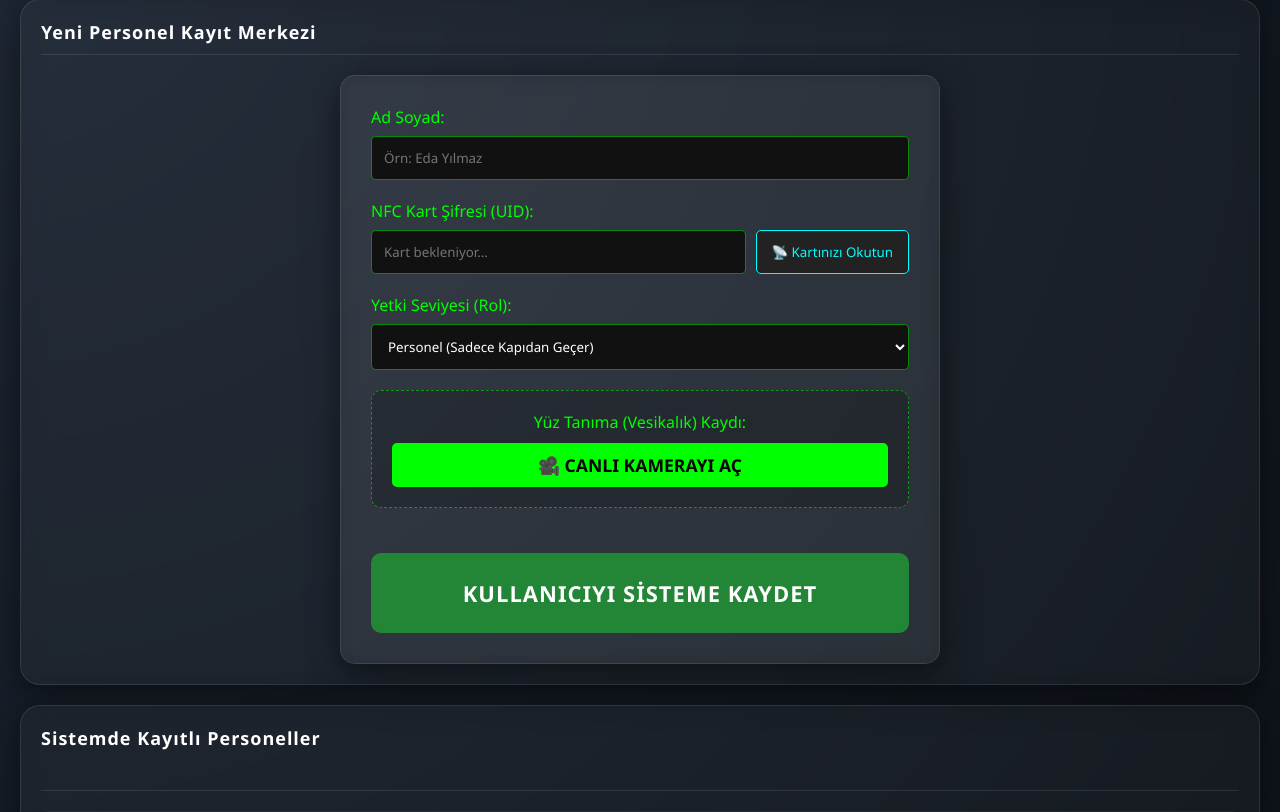
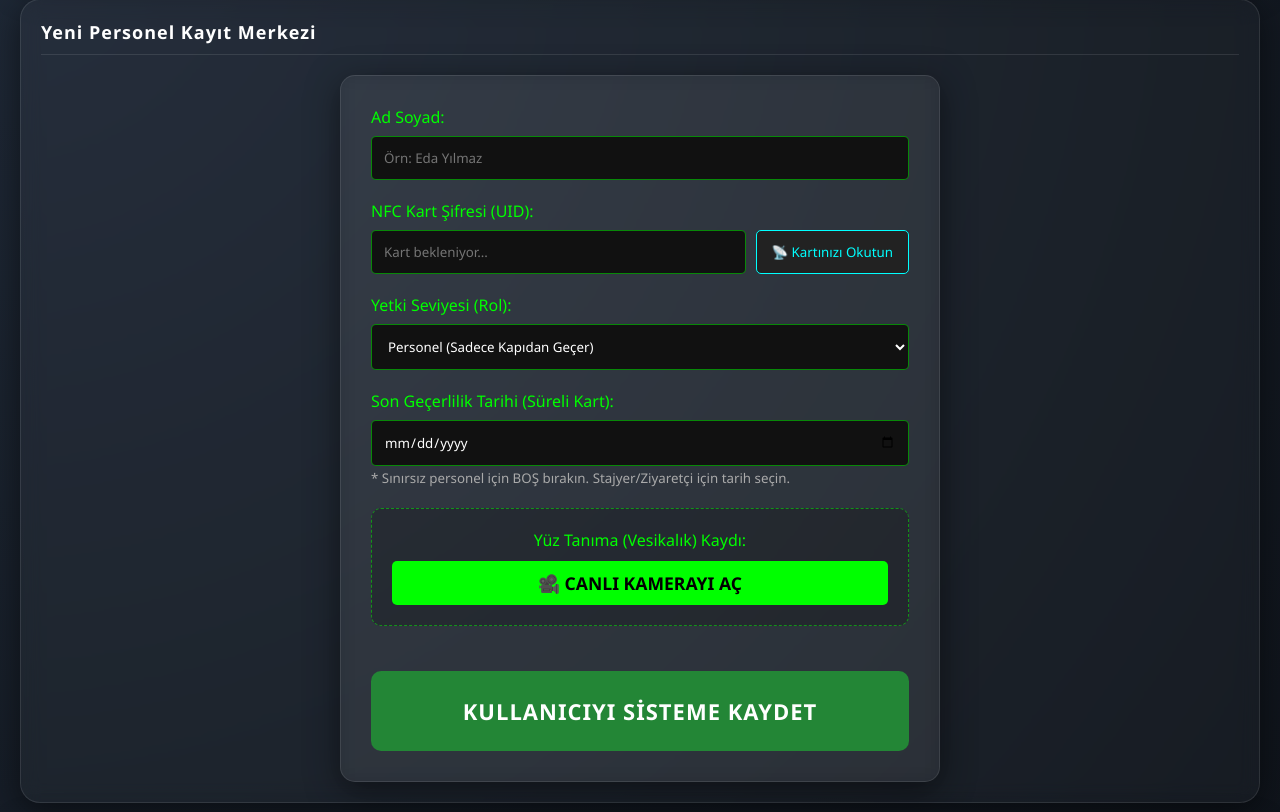
Before and after one commit to tarhaneda/NFC_Sistemi, a Flask app: page /kullanici_yonetimi in a window 1280 px wide. Shown: the part 110-922 px from the top of the page. Run offline with Flask 3, Linux system fonts and the light colour scheme; the visitor is signed in with stand-in values (Sample User, id 1); data that the repository does not hold is empty; parts of the project's set-up code (start-up, migrations or seed data) failed here and were passed over; some libraries are stand-ins or nearby versions.

Commit message:
feat: IK Puantaj sistemi (Excel Raporu) ve sureli Ziyaretci/Stajyer kartlari eklendi

```diff
--- a/arayuz/app.py
+++ b/arayuz/app.py
@@ -164,6 +164,7 @@ def kullanici_yonetimi():
         ad_soyad = request.form.get('ad_soyad')
         nfc_uid = request.form.get('nfc_uid')
         rol=request.form.get('rol', 'PERSONEL')
+        gecerlilik_tarihi=request.form.get('gecerlilik_tarihi', '')
         fotograf_b64 = request.form.get('fotograf_base64')
 
         if ad_soyad and nfc_uid and fotograf_b64:
@@ -182,7 +183,7 @@ def kullanici_yonetimi():
                     f.write(resim_verisi)
 
                 db_foto_yolu = f"yapay_zeka/kayitli_yuzler/{dosya_adi}"
-                db.kullanici_ekle(ad_soyad, nfc_uid, db_foto_yolu, rol)
+                db.kullanici_ekle(ad_soyad, nfc_uid, db_foto_yolu, rol,gecerlilik_tarihi)
                 mesaj = f" BAŞARILI: {ad_soyad} sisteme '{dosya_adi}' adıyla kaydedildi!"
         else:
             mesaj = "Lütfen tüm alanları doldurun ve fotoğrafınızı çekin!"
@@ -253,6 +254,7 @@ def kullanici_duzenle(id):
         nfc_uid = request.form.get('nfc_uid')
         fotograf_base64 = request.form.get('fotograf_base64')
         rol=request.form.get('rol', 'PERSONEL')
+        gecerlilik_tarihi=request.form.get('gecerlilik_tarihi','')
 
         eski_foto_yolu = mevcut_kisi['yuz_fotograf_yolu']
 
@@ -276,7 +278,7 @@ def kullanici_duzenle(id):
                 return render_template('kullanici_duzenle.html', kisi=mevcut_kisi, mesaj=mesaj)
 
         # 2. İSİM VE NFC BİLGİLERİNİ GÜNCELLE
-        basarili, guncelleme_mesaji = db.kullanici_guncelle(id, ad_soyad, nfc_uid,rol)
+        basarili, guncelleme_mesaji = db.kullanici_guncelle(id, ad_soyad, nfc_uid,rol,gecerlilik_tarihi)
 
         if basarili:
             mevcut_kisi = db.kullanici_getir(id) # Sayfada yeni halini göstermek için tekrar çek
@@ -416,6 +418,16 @@ def kart_kontrol():
         db.log_kaydet(f"Blokeli kartla giriş denemesi: {nfc_uid}", "YETKİSİZ_GİRİŞ_DENEMESİ")
         return jsonify({"durum": "HATA", "mesaj": "Bu kart şüpheli işlemler sebebiyle BLOKE edilmiştir! Yöneticinizle görüşün."})
 
+        # YENİ EKLENECEK SÜRE KONTROLÜ
+    if kullanici.get('gecerlilik_tarihi'):
+        from datetime import datetime
+        gecerlilik = datetime.strptime(kullanici['gecerlilik_tarihi'], '%Y-%m-%d').date()
+        bugun = datetime.now().date()
+        if bugun > gecerlilik:
+            db.log_kaydet(f"Süresi dolmuş kart denemesi: {kullanici['ad_soyad']}", "YETKİSİZ_GİRİŞ_DENEMESİ")
+            return jsonify({"durum": "HATA", "mesaj": f"Geçiş Reddedildi! Kartınızın süresi {gecerlilik} tarihinde dolmuş."})
+
+
     return jsonify ({"durum": "BASARILI", "mesaj": f"Sayın {kullanici['ad_soyad']}, lütfen yüzünüzü kameraya hizalayıp taratın."})
 
 @app.route('/api/yuz_kontrol', methods=['POST'])
@@ -527,6 +539,51 @@ def admin_kart_kontrol():
     else:
         return jsonify({"durum": "HATA", "mesaj": "Siz sadece personelsiniz, yönetim paneline giremezsiniz!"})
 
+import pandas as pd
+from io import BytesIO
+from flask import send_file
+
+@app.route('/api/rapor_indir')
+def rapor_indir():
+    if not session.get('giris_basarili'):
+        return redirect(url_for('login'))
+
+    baslangic = request.args.get('baslangic', '')
+    bitis = request.args.get('bitis', '')
+
+    baglanti = db.veritabani_baglantisi_al()
+    sorgu = "SELECT olay_detayi as 'Personel / İşlem', durum as 'Giriş Durumu', olay_tarihi as 'Tarih ve Saat' FROM kayitlar"
+    parametreler = []
+    sorgu_kriterleri = []
+
+    if baslangic != '':
+        sorgu_kriterleri.append("date(olay_tarihi) >= ?")
+        parametreler.append(baslangic)
+    if bitis != '':
+        sorgu_kriterleri.append("date(olay_tarihi) <= ?")
+        parametreler.append(bitis)
+
+    if len(sorgu_kriterleri) > 0:
+        sorgu += " WHERE " + " AND ".join(sorgu_kriterleri)
+
+    sorgu += " ORDER BY id DESC"
+
+    df = pd.read_sql_query(sorgu, baglanti, params=parametreler)
+    baglanti.close()
+
+    output = BytesIO()
+    with pd.ExcelWriter(output, engine='openpyxl') as writer:
+        df.to_excel(writer, index=False, sheet_name='Geçiş Kayıtları')
+
+    output.seek(0)
+
+    tarih_metni = "tum_kayitlar"
+    if baslangic or bitis:
+        tarih_metni = f"{baslangic}_{bitis}"
+
+    return send_file(output, download_name=f"puantaj_raporu_{tarih_metni}.xlsx", as_attachment=True)
+
+
 
 if __name__ == '__main__':
     webbrowser.open("http://127.0.0.1:5000")
--- a/arayuz/templates/kullanici_duzenle.html
+++ b/arayuz/templates/kullanici_duzenle.html
@@ -154,6 +154,12 @@
                     <option value="YONETICI" {% if kisi.rol == 'YONETICI' %}selected{% endif %}>Yönetici (Arayüze Girebilir)</option>
                 </select>
             </div>
+                        <div class="form-group">
+                <label>Son Geçerlilik Tarihi (Süreli Kart):</label>
+                <input type="date" name="gecerlilik_tarihi" value="{{ kisi.gecerlilik_tarihi or '' }}" onClick="this.showPicker()" style="width: 100%; padding: 12px; background: #111; border: 1px solid rgba(0, 255, 0, 0.5); color: #fff; border-radius: 5px;">
+                <small style="color: #aaa;">* Sınırsız personel için BOŞ bırakın. Stajyer/Ziyaretçi için tarih seçin.</small>
+            </div>
+
 
 
                     <div class="camera-section">
--- a/arayuz/templates/kullanici_yonetimi.html
+++ b/arayuz/templates/kullanici_yonetimi.html
@@ -294,6 +294,12 @@
                             <option value="YONETICI">Yönetici (Arayüze Girebilir)</option>
                         </select>
                     </div>
+                                        <div class="form-group">
+                        <label>Son Geçerlilik Tarihi (Süreli Kart):</label>
+                        <input type="date" name="gecerlilik_tarihi" onClick="this.showPicker()" style="width: 100%; padding: 12px; background: #111; border: 1px solid rgba(0, 255, 0, 0.5); color: #fff; border-radius: 5px;">
+                        <small style="color: #aaa;">* Sınırsız personel için BOŞ bırakın. Stajyer/Ziyaretçi için tarih seçin.</small>
+                    </div>
+
 
 
                         <div class="camera-section">
--- a/arayuz/templates/loglar.html
+++ b/arayuz/templates/loglar.html
@@ -131,6 +131,12 @@
                     <label>Bitiş Tarihi:</label>
                     <input type="date" name="bitis" value="{{ bitis }}">
                 </div>
+                        <div style="margin-top: 20px; text-align: right; margin-bottom: 20px;">
+            <a href="/api/rapor_indir?baslangic={{ baslangic }}&bitis={{ bitis }}" style="background: #28a745; color: white; padding: 12px 25px; border-radius: 5px; text-decoration: none; font-weight: bold; font-size: 16px; border: 2px solid #1e7e34;">
+                📊 Excel (Puantaj) Raporunu İndir
+            </a>
+        </div>
+
 
                 <button type="submit" class="btn-filter">🔍 Filtrele</button>
                 <a href="{{ url_for('loglar') }}" style="color: #aaa; font-size: 0.9em; text-decoration: none; align-self: center; margin-left: 10px;">Temizle</a>
--- a/veritabani/database.py
+++ b/veritabani/database.py
@@ -1,3 +1,4 @@
+
 from datetime import datetime
 import sqlite3
 import sqlite3
@@ -29,8 +30,14 @@ def tablolari_olustur():
         nfc_uid TEXT NOT NULL UNIQUE,
         aktif_mi INTEGER Default 1,
         rol TEXT DEFAULT 'PERSONEL',
+        gecerlilik_tarihi DATE DEFAULT NULL,
         yuz_fotograf_yolu TEXT,
         kayit_tarihi TIMESTAMP DEFAULT CURRENT_TIMESTAMP)''')
+
+    try:
+        imlec.execute("ALTER TABLE kullanicilar ADD COLUMN gecerlilik_tarihi DATE DEFAULT NULL")
+    except sqlite3.OperationalError:
+        pass
 
     imlec.execute('''
     CREATE TABLE IF NOT EXISTS kayitlar(
@@ -41,24 +48,24 @@ def tablolari_olustur():
         olay_tarihi TIMESTAMP DEFAULT CURRENT_TIMESTAMP)
 
     ''')
-    try:
-     imlec.execute("ALTER TABLE kullanicilar ADD COLUMN rol TEXT DEFAULT 'PERSONEL'")
-    except sqlite3.OperationalError:
-        pass
+
 
     baglanti.commit()
     baglanti.close()
     print("veritabanı ve tablolar başarıyla kuruldu")
 
-def kullanici_ekle(ad_soyad, nfc_uid, yuz_fotograf_yolu="", rol="PERSONEL"):
+def kullanici_ekle(ad_soyad, nfc_uid, yuz_fotograf_yolu="", rol="PERSONEL",gecerlilik_tarihi=None):
     """Sisteme yeni bir kart ve kulanıcı kaydeder."""
+    if gecerlilik_tarihi=="":
+        gecerlilik_tarihi=None
     try:
         baglanti=veritabani_baglantisi_al()
         imlec=baglanti.cursor()
         imlec.execute('''
-        INSERT INTO kullanicilar (ad_soyad, nfc_uid, yuz_fotograf_yolu,rol, kayit_tarihi)
-        VALUES(?,?,?,?, datetime('now', 'localtime'))
-        ''',(ad_soyad, nfc_uid, yuz_fotograf_yolu,rol))
+        INSERT INTO kullanicilar (ad_soyad, nfc_uid, yuz_fotograf_yolu, rol, gecerlilik_tarihi, kayit_tarihi)
+        VALUES(?,?,?,?,?, datetime('now', 'localtime'))
+        ''',(ad_soyad, nfc_uid, yuz_fotograf_yolu, rol, gecerlilik_tarihi))
+
 
         baglanti.commit()
         print(f"Başarılı: '{ad_soyad}' sisteme eklendi.")
@@ -149,11 +156,11 @@ def kullanici_getir(kullanici_id):
     baglanti.close()
     return dict(kisi) if kisi else None
 
-def kullanici_guncelle(kullanici_id, ad_soyad, nfc_uid, rol="PERSONEL"):
+def kullanici_guncelle(kullanici_id, ad_soyad, nfc_uid, rol="PERSONEL", gecerlilik_tarihi=None):
     try:
         baglanti=veritabani_baglantisi_al()
         imlec=baglanti.cursor()
-        imlec.execute('''UPDATE kullanicilar SET ad_soyad =?, nfc_uid =? ,rol=? WHERE id=?''',(ad_soyad,nfc_uid,rol,kullanici_id))
+        imlec.execute('''UPDATE kullanicilar SET ad_soyad =?, nfc_uid =? ,rol=?, gecerlilik_tarihi=? WHERE id=?''',(ad_soyad,nfc_uid,rol,gecerlilik_tarihi,kullanici_id))
         baglanti.commit()
         return True, "Kullanıcı başarıyla güncellendi"
     except sqlite3.IntegrityError:
```
